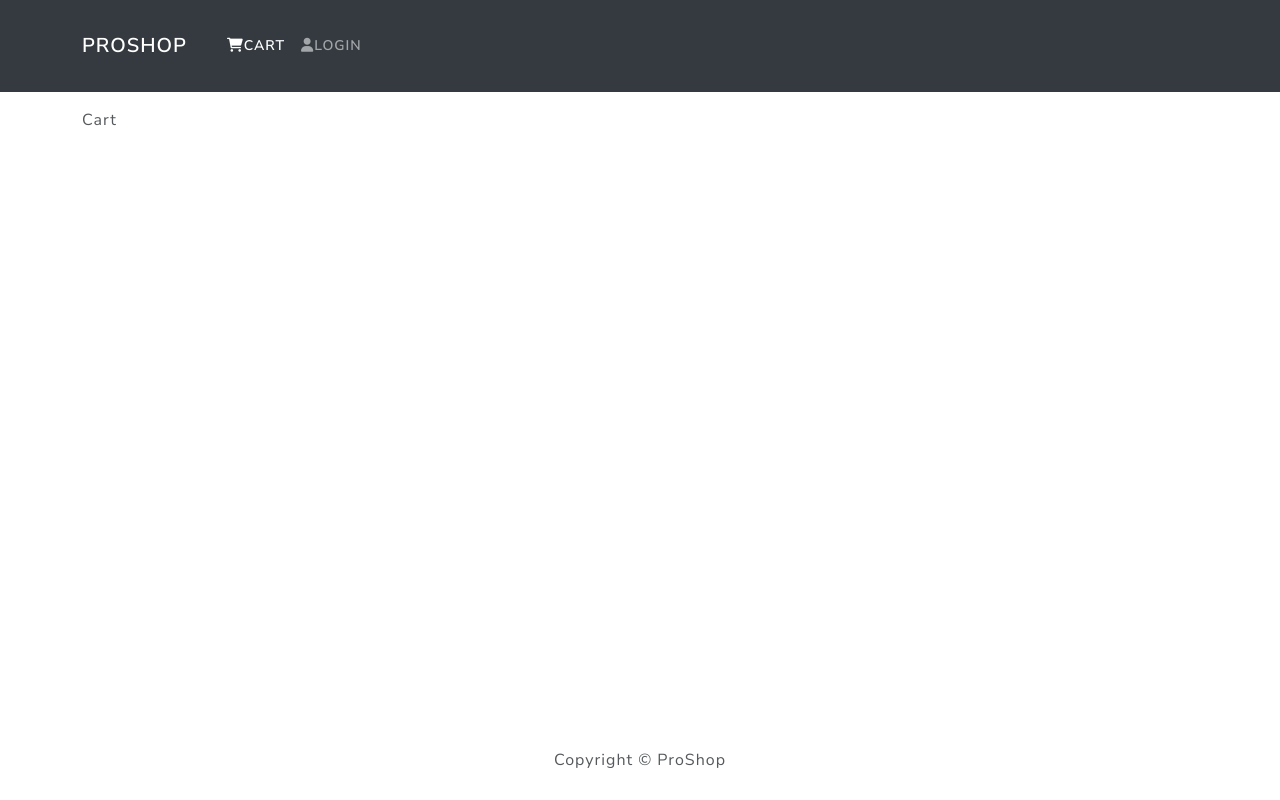
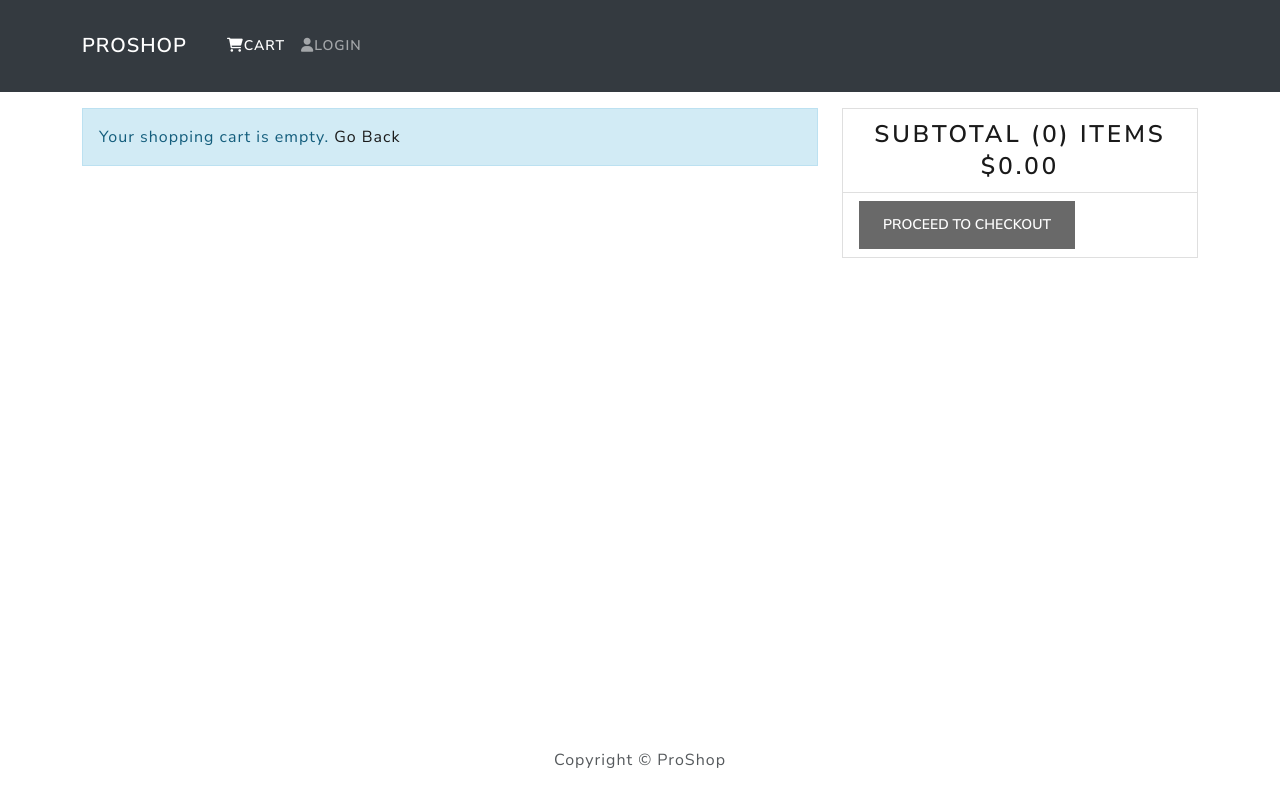
Before and after one commit to HomayoonAlimohammadi/eCommerce-Django-React, a React (Create React App) app in the folder frontend/: page /cart in a window 1280 px wide. Built offline with nearby package versions, Linux system fonts and the light colour scheme.

Commit message:
Update CartScreen

```diff
--- a/frontend/src/actions/cartActions.js
+++ b/frontend/src/actions/cartActions.js
@@ -14,6 +14,7 @@
             productID: data._id,
             name: data.name,
             price: data.price,
+            image: data.image,
             countInStock: data.countInStock,
             qty
         }
@@ -23,3 +24,15 @@
         'cartItems', JSON.stringify(getState().cart.cartItems)
     )
 }
+
+
+export const removeFromCart = (id) => (dispatch, getState) => {
+    dispatch({
+        type: CART_REMOVE_ITEM,
+        payload: id,
+    })
+
+    localStorage.setItem(
+        'cartItems', JSON.stringify(getState().cart.cartItems)
+    )
+}
--- a/frontend/src/index.css
+++ b/frontend/src/index.css
@@ -1,3 +1,13 @@
 main{
   min-height: 80vh;
 }
+
+h1 {
+  font-size: 1.8rem;
+  padding: 1rem 0;
+}
+
+h2 {
+  font-size: 1.4rem;
+  padding: 0.5rem 0;
+}
--- a/frontend/src/reducers/cartReducers.js
+++ b/frontend/src/reducers/cartReducers.js
@@ -36,8 +36,11 @@
                 }
             }
 
-        // case CART_REMOVE_ITEM:
-        //     handle remove item
+        case CART_REMOVE_ITEM:
+            return {
+                ...state,
+                cartItems: state.cartItems.filter(x => x.productID !== action.payload)
+            }
 
         default:
             return state
--- a/frontend/src/screens/CartScreen.js
+++ b/frontend/src/screens/CartScreen.js
@@ -1,11 +1,14 @@
 import React, { useEffect } from 'react'
 import { useDispatch, useSelector } from 'react-redux'
-import { useLocation, useParams } from 'react-router-dom'
-import { addToCart } from '../actions/cartActions.js'
+import { useLocation, useParams, Link, useNavigate } from 'react-router-dom'
+import { addToCart, removeFromCart } from '../actions/cartActions.js'
+import { Row, Col, ListGroup, Image, Form, Button, Card } from 'react-bootstrap'
+import Message from '../components/Message.js'
 
 
 function CartScreen() {
 
+    let navigate = useNavigate()
     const productID = useParams().id
     const location = useLocation().search
     const qty = location ? Number(location.split('=')[1]) : 0
@@ -25,10 +28,86 @@
 
     }, [dispatch, qty, productID])
 
+    const removeFromCartHandler = (id) => {
+        dispatch(removeFromCart(id))
+    }
+
+    const checkoutHandler = () => {
+        navigate('/login?redirect=shipping')
+    }
+
     return (
-        <div>
-            Cart
-        </div>
+        <Row>
+            <Col md={8}>
+                {cartItems.length === 0 ? (
+                    <Message variant='info'>
+                        Your shopping cart is empty. <Link to='/'>Go Back</Link>
+                    </Message>
+                ) : (
+                    <ListGroup variant='flush'>
+                        {cartItems.map(item => (
+                            <ListGroup.Item key={item.productID}>
+                                <Row>
+                                    <Col md={2}>
+                                        <Image src={item.image} alt={item.name} fluid rounded/>
+                                    </Col>
+                                    <Col md={3}>
+                                        <Link to={`/product/${item.productID}`}>{item.name}</Link>
+                                    </Col>
+                                    <Col md={2}>
+                                        ${item.price}
+                                    </Col>
+                                    <Col md={3}>
+                                    <Form.Control
+                                        value={item.qty}
+                                        onChange={(e) => dispatch(addToCart(item.productID, Number(e.target.value)))}
+                                        as='select'
+                                        >
+                                            {
+                                            [...Array(item.countInStock).keys()].map((x) => (
+                                                <option key={x+1} value={x+1}>
+                                                    {x+1}
+                                                </option>
+                                            ))
+                                            }
+                                </Form.Control>
+                                    </Col>
+                                    <Col md={1}>
+                                        <Button
+                                        type='button'
+                                        variant='light'
+                                        onClick={() => removeFromCartHandler(item.productID)}
+                                        >
+                                            <i className='fas fa-trash'></i>
+                                        </Button>
+                                    </Col>
+                                </Row>
+                            </ListGroup.Item>
+                        ))}
+                    </ListGroup>
+                )}
+            </Col>
+            <Col md={4}>
+                <Card>
+                    <ListGroup variant='flush'>
+                        <ListGroup.Item>
+                            <h3>Subtotal ({cartItems.reduce((acc, item) => acc + item.qty, 0)}) items</h3>
+                            <h3>${cartItems.reduce((acc, item) => acc + item.qty * item.price, 0).toFixed(2)}</h3>
+                        </ListGroup.Item>
+                        <ListGroup.Item>
+                            <Button
+                            type='button'
+                            className='btn-block'
+                            disabled={cartItems.length === 0}
+                            onClick={checkoutHandler}
+                            >
+                                Proceed to Checkout
+                            </Button>
+                        </ListGroup.Item>
+                    </ListGroup>
+                </Card>
+            </Col>
+        </Row>
     )
 }
 
```
